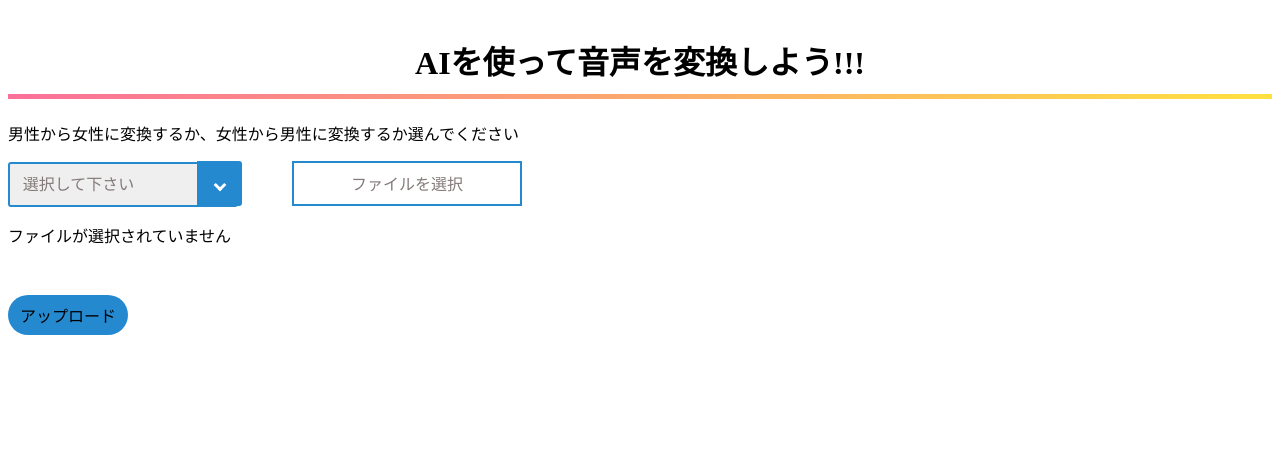
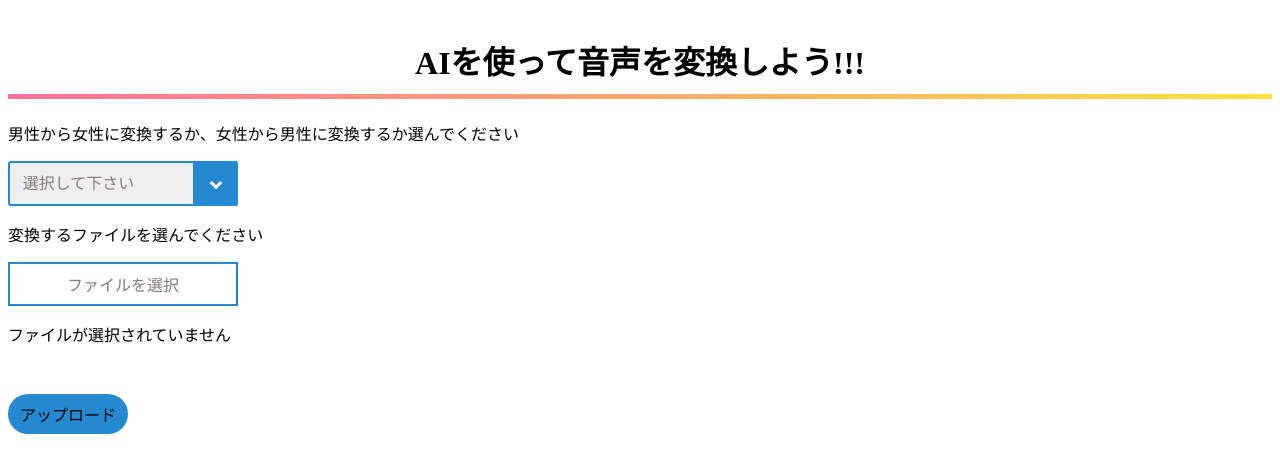
Before and after one commit to HaLu0507/VoiceConversionWebApplication, a Python web app: template flask/templates/post.html in a window 1280 px wide. Shown: the top 473 px of the page. Run offline with Jinja, Linux system fonts and the light colour scheme; the template is opened without the code that fills it, so the values that code supplies are empty.

Commit message:
配置の変更

```diff
--- a/flask/static/css/post.css
+++ b/flask/static/css/post.css
@@ -66,7 +66,6 @@ h1:after {
 
 #fileButton {
     position: relative;
-    left:50px;
     height: 2.8em;
     width: 230px;
     border: 2px solid #2589d0;
--- a/flask/templates/post.html
+++ b/flask/templates/post.html
@@ -33,7 +33,9 @@
                     <option value="convertW2M">女性から男性に変換</option>
                 </select>
             </label>
+            <br>
 
+            <p>変換するファイルを選んでください</p>
             <input type="button" id = "fileButton" value="ファイルを選択" onclick="OnButtonClick();"/>
             <p id="filename">ファイルが選択されていません</p>
 
```
